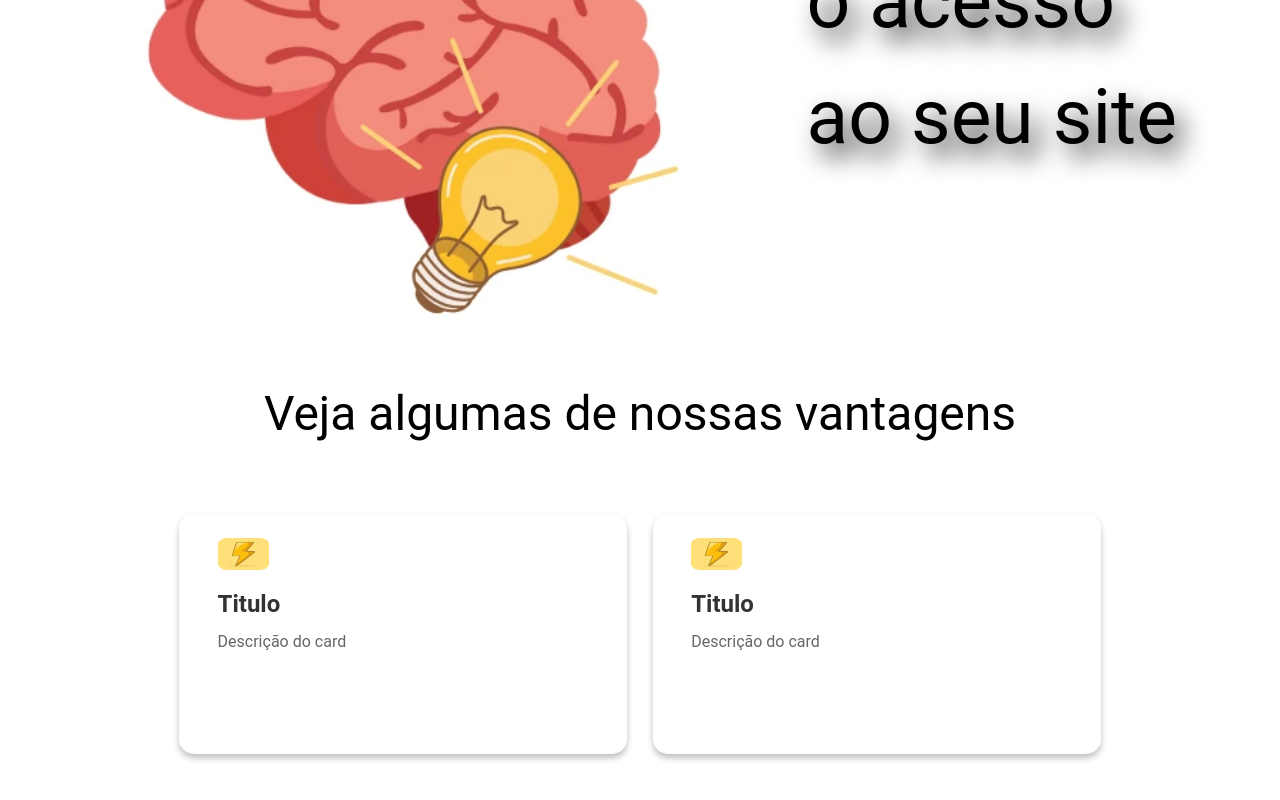
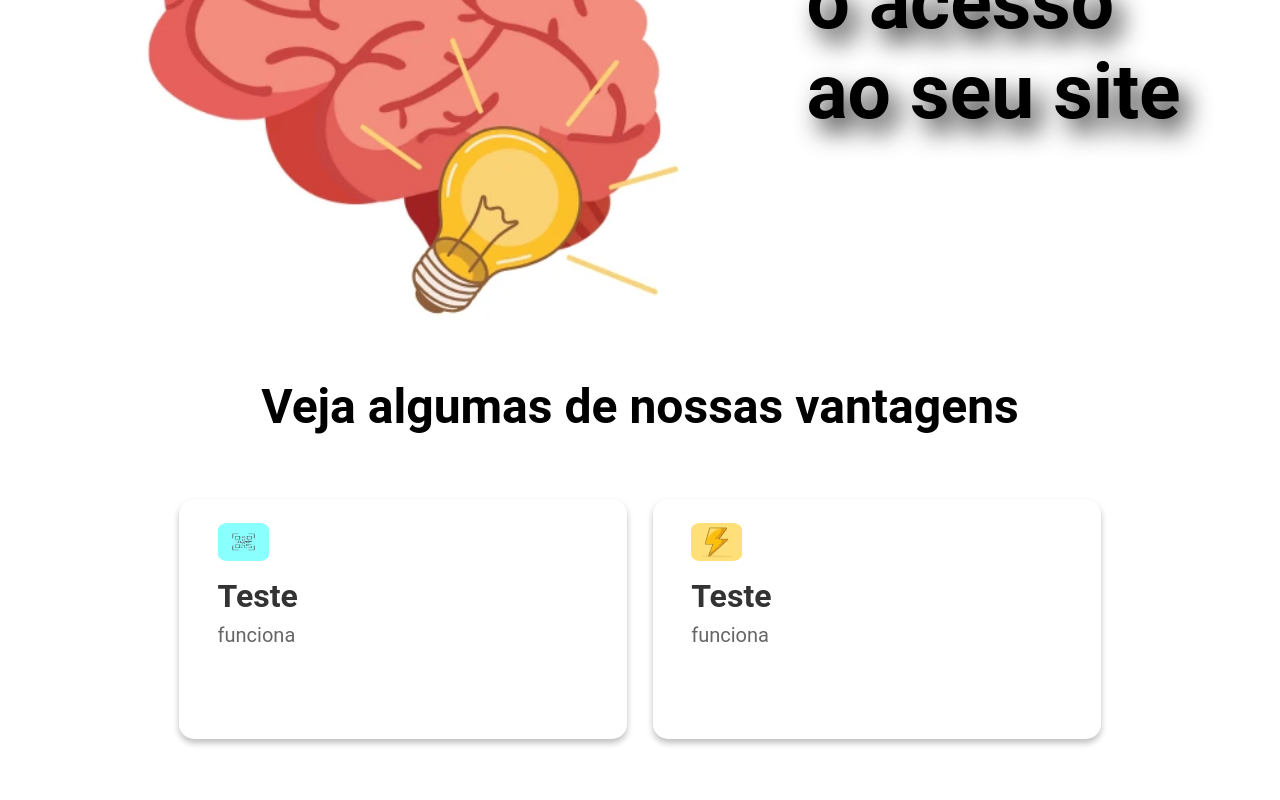
Before and after one commit to lucasbennertz/qr-code-front, an Angular app: page / in a window 1280 px wide. Shown: the part 438-1238 px from the top of the page. Built offline with nearby package versions, Linux system fonts and the light colour scheme.

Commit message:
atualizações na utilização do card

```diff
--- a/package.json
+++ b/package.json
@@ -23,9 +23,7 @@
     "@angular/ssr": "^17.3.17",
     "@tailwindcss/postcss": "^4.1.12",
     "express": "^4.18.2",
-    "postcss": "^8.5.6",
     "rxjs": "~7.8.0",
-    "tailwindcss": "^4.1.12",
     "tslib": "^2.3.0",
     "zone.js": "~0.14.3"
   },
--- a/src/app/components/cards/card/card.component.html
+++ b/src/app/components/cards/card/card.component.html
@@ -1,5 +1,5 @@
 <div class="card">
-    <img src="assets/logos/cards/raio.webp" alt="imagem do card" class="card-image">
-    <h3 class="card-title">Titulo</h3>
-    <p class="card-description">Descrição do card</p>
+    <img [src]="imageUrl" alt="imagem do card" class="card-image">
+    <h3 class="card-title">{{title}}</h3>
+    <p class="card-description">{{description}}</p>
 </div>
--- a/src/app/components/cards/card/card.component.scss
+++ b/src/app/components/cards/card/card.component.scss
@@ -11,17 +11,17 @@ $cor-de-fundo: #d9d9d9;
     flex-direction: column;
     .card-image{
         width: 4dvw;
-        height: 4dvh;
+        height: 4.7dvh;
         border-radius: 18%;
     }
     .card-title{
-        font-size: 1.5rem;
+        font-size: 4dvh;
         margin: 1rem 0 0.5rem 0;
         color: #333333;
         font-weight: bold;
     }
     .card-description{
-        font-size: 1rem;
+        font-size: 2.5dvh;
         color: #666666;
     }
     &:hover{
--- a/src/app/components/cards/card/card.component.ts
+++ b/src/app/components/cards/card/card.component.ts
@@ -1,4 +1,4 @@
-import { Component } from '@angular/core';
+import { Component, Input } from '@angular/core';
 
 @Component({
   selector: 'app-card',
@@ -8,5 +8,7 @@ import { Component } from '@angular/core';
   styleUrl: './card.component.scss'
 })
 export class CardComponent {
-
+  @Input() title!: string;
+  @Input() description!: string
+  @Input() imageUrl!: string;
 }
--- a/src/app/components/cards/cards.component.html
+++ b/src/app/components/cards/cards.component.html
@@ -2,10 +2,10 @@
     <h2>Veja algumas de nossas vantagens</h2>
     <div class="cards">
         <div class="cards-esquerda">
-            <app-card></app-card>
+            <app-card description="funciona" title="Teste" imageUrl="assets/logos/cards/qr_code.webp"></app-card>
         </div>
         <div class="cards-direita">
-            <app-card></app-card>
+             <app-card description="funciona" title="Teste" imageUrl="assets/logos/cards/raio.webp"></app-card>
         </div>
     </div>
 </div>
--- a/src/styles.scss
+++ b/src/styles.scss
@@ -1,7 +1,9 @@
-@import "tailwindcss";
-
 $fonte-principal: 'Roboto', sans-serif, arial;
 
-body{
+*{
   font-family: $fonte-principal;
+  color: black;
+  margin: 0;
+  padding: 0;
+  box-sizing: border-box;
 }
```
Also changed, not shown: .postcssrc.json (deleted), src/assets/logos/cards/qr_code.webp (added), 1 other file (tests, documents, lock files or other folders).
